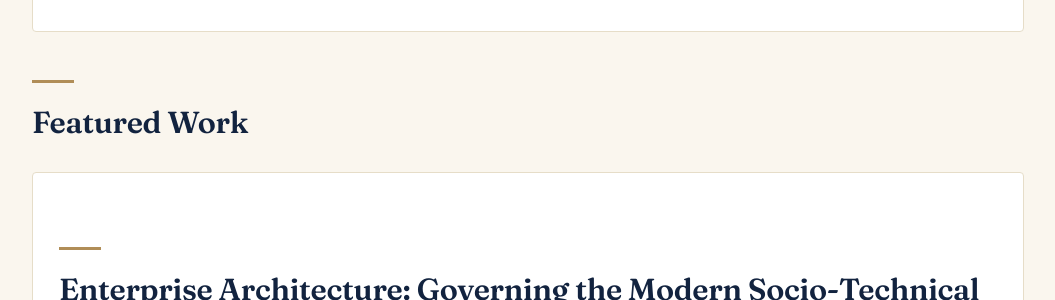
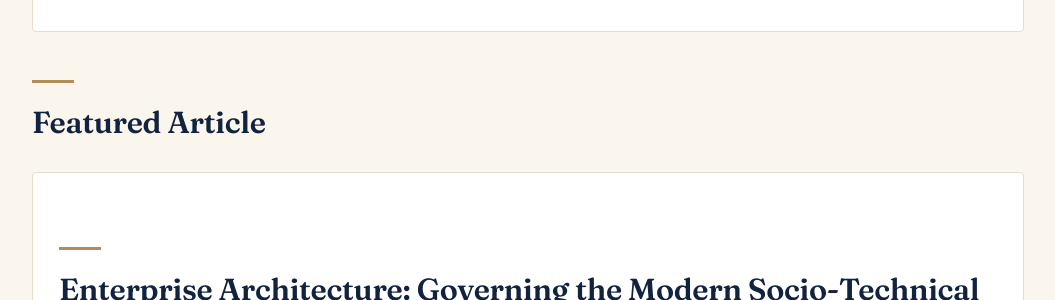
Before and after one commit to sbouarfa/soufianebouarfa.github.io, a Jekyll site: the page built from insights.md, in a window 1280 px wide and 900 px high. Shown: the part 399-699 px from the top of the window, without its empty margins (112-1167 px from the left). Built offline with Jekyll 4.4.1, drawn with Linux system fonts in a browser that asks for light colours.

Commit message:
Rename insights section heading to Featured Article
Avoids confusion with the separate /work/ case-study section.

```diff
--- a/insights.md
+++ b/insights.md
@@ -11,7 +11,7 @@ permalink: /insights/
   <p>Here, I share practical frameworks, strategic insights, and case studies—contributing to the broader community of architects, leaders, and practitioners tackling similar challenges.</p>
 </div>
 
-## Featured Work
+## Featured Article
 
 <div class="insights-featured">
   <h2>Enterprise Architecture: Governing the Modern Socio-Technical Enterprise</h2>
```
